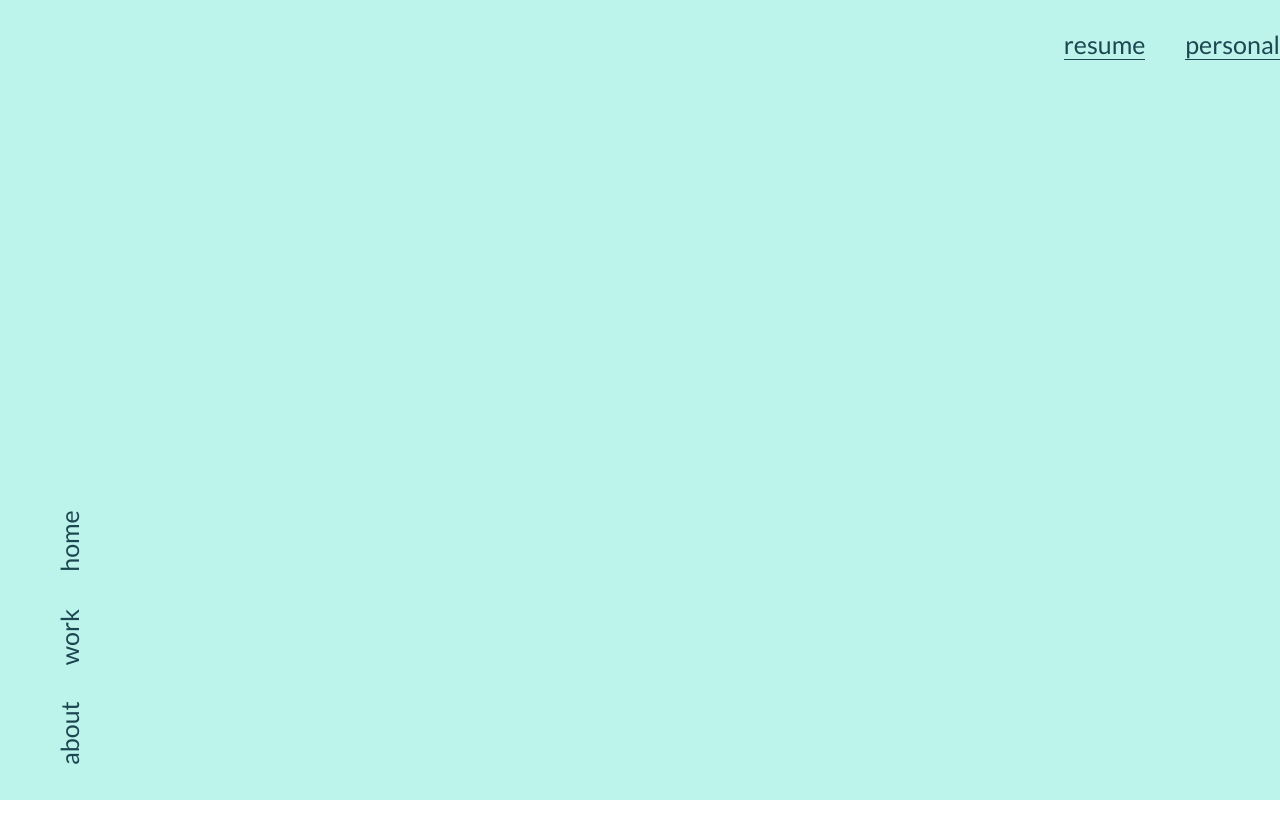
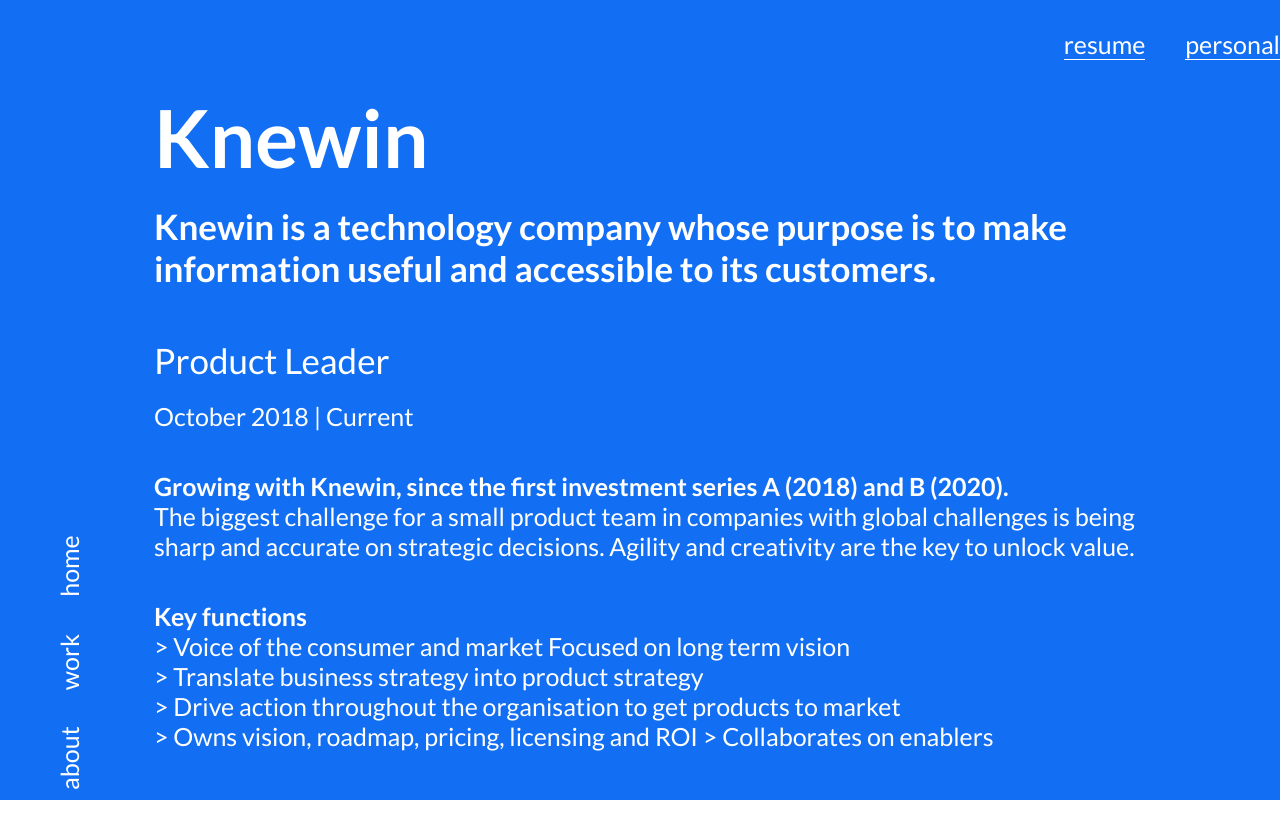
Before and after one commit to ahmedkleit/ahmed-kleit-site-2022, a Nuxt app: page /work/knewin in a window 1280 px wide. Before the commit the page ends 800 px from the top, so only its background shows below. Built offline with nearby package versions, Linux system fonts and the light colour scheme.

Commit message:
Knewin page

```diff
--- /dev/null
+++ b/components/Chip.vue
@@ -0,0 +1,24 @@
+<template>
+  <div class="chip" :style="{'color': fontColor}">
+    <slot></slot>
+  </div>
+</template>
+
+<script lang="ts">
+import Vue from 'vue'
+import { mapState } from 'vuex'
+export default Vue.extend({
+   computed: {
+    ...mapState(['fontColor'])
+  }
+})
+</script>
+
+<style>
+.chip {
+  background: rgba(255, 255, 255, 0.25);
+  border-radius: 20px;
+  margin: 0 0.625rem;
+  padding: 0.063rem 0.625rem 0.25rem;
+}
+</style>
--- a/components/Logo.vue
+++ /dev/null
@@ -1,35 +0,0 @@
-<template>
-  <svg
-    class="NuxtLogo"
-    width="245"
-    height="180"
-    viewBox="0 0 452 342"
-    xmlns="http://www.w3.org/2000/svg"
-  >
-    <path
-      d="M139 330l-1-2c-2-4-2-8-1-13H29L189 31l67 121 22-16-67-121c-1-2-9-14-22-14-6 0-15 2-22 15L5 303c-1 3-8 16-2 27 4 6 10 12 24 12h136c-14 0-21-6-24-12z"
-      fill="#00C58E"
-    />
-    <path
-      d="M447 304L317 70c-2-2-9-15-22-15-6 0-15 3-22 15l-17 28v54l39-67 129 230h-49a23 23 0 0 1-2 14l-1 1c-6 11-21 12-23 12h76c3 0 17-1 24-12 3-5 5-14-2-26z"
-      fill="#108775"
-    />
-    <path
-      d="M376 330v-1l1-2c1-4 2-8 1-12l-4-12-102-178-15-27h-1l-15 27-102 178-4 12a24 24 0 0 0 2 15c4 6 10 12 24 12h190c3 0 18-1 25-12zM256 152l93 163H163l93-163z"
-      fill="#2F495E"
-    />
-  </svg>
-</template>
-
-<style>
-.NuxtLogo {
-  animation: 1s appear;
-  margin: auto;
-}
-
-@keyframes appear {
-  0% {
-    opacity: 0;
-  }
-}
-</style>
--- /dev/null
+++ b/pages/work/knewin.vue
@@ -0,0 +1,115 @@
+<template>
+	<div class="knewin-container">
+		<h1>
+			Knewin
+		</h1>
+		<h2>
+			Knewin is a technology company whose purpose is to make information useful and accessible to its customers.
+		</h2>
+		<h2>
+			Product Leader
+		</h2>
+
+		<p>
+			October 2018 | Current
+		</p>
+
+		<h3>
+			Growing with Knewin, since the first investment series A (2018) and B (2020).
+		</h3>
+		<p>
+			The biggest challenge for a small product team in companies with global challenges is being sharp and accurate on strategic decisions. Agility and creativity are the key to unlock value.
+		</p>
+
+		<h3>
+			Key functions
+		</h3>
+
+		<ul>
+			<li>> Voice of the consumer and market Focused on long term vision</li>
+			<li>> Translate business strategy into product strategy</li>
+			<li>> Drive action throughout the organisation to get products to market</li>
+			<li>> Owns vision, roadmap, pricing, licensing and ROI > Collaborates on enablers</li>
+		</ul>
+
+		<div>
+			<Chip>Strategy</Chip>
+			<Chip>Go-To-Market</Chip>
+			<Chip>Management</Chip>
+			<Chip>Comunication</Chip>
+			<Chip>UX Design</Chip>
+			<Chip>UI Design</Chip>
+		</div>
+	</div>
+</template>
+
+<script lang="ts">
+import Vue from 'vue'
+import { mapState, mapMutations } from 'vuex'
+export default Vue.extend({
+	computed: {
+		...mapState(['color', 'fontColor'])
+	},
+
+	created() {
+		this.changeColor('#126FF4', '#FFFFFF');
+	},
+
+	methods: {
+		...mapMutations(['setColor', 'setFontColor']),
+
+		changeColor(backgroundColor: string, fontColor: string) {
+			this.setColor(backgroundColor);
+			this.setFontColor(fontColor);
+		}
+	}
+})
+</script>
+
+<style>
+.knewin-container {
+	display: flex;
+	flex-direction: column;
+}
+
+.knewin-container > h1 {
+	font-size: 5rem;
+	font-weight: bold;
+}
+
+.knewin-container > h2 {
+	font-size: 2.188rem;
+	font-weight: bold;
+	margin-bottom: 1.25rem;
+}
+
+.knewin-container > h2:nth-child(2) {
+	margin-top: 1.25rem;
+}
+
+.knewin-container > h2:nth-child(3) {
+	font-weight: normal;
+	margin-top: 1.875rem;
+}
+
+.knewin-container> h3 {
+	font-size: 1.563rem;
+	font-weight: bold;
+	margin-top: 2.5rem;
+}
+
+.knewin-container > p, li {
+	font-size: 1.563rem;
+	font-weight: normal;
+}
+
+.knewin-container > ul {
+	list-style-type: none;
+}
+
+.knewin-container > div {
+	display: flex;
+	flex-direction: row;
+	margin-top: 3.125rem;
+}
+</style>
```
